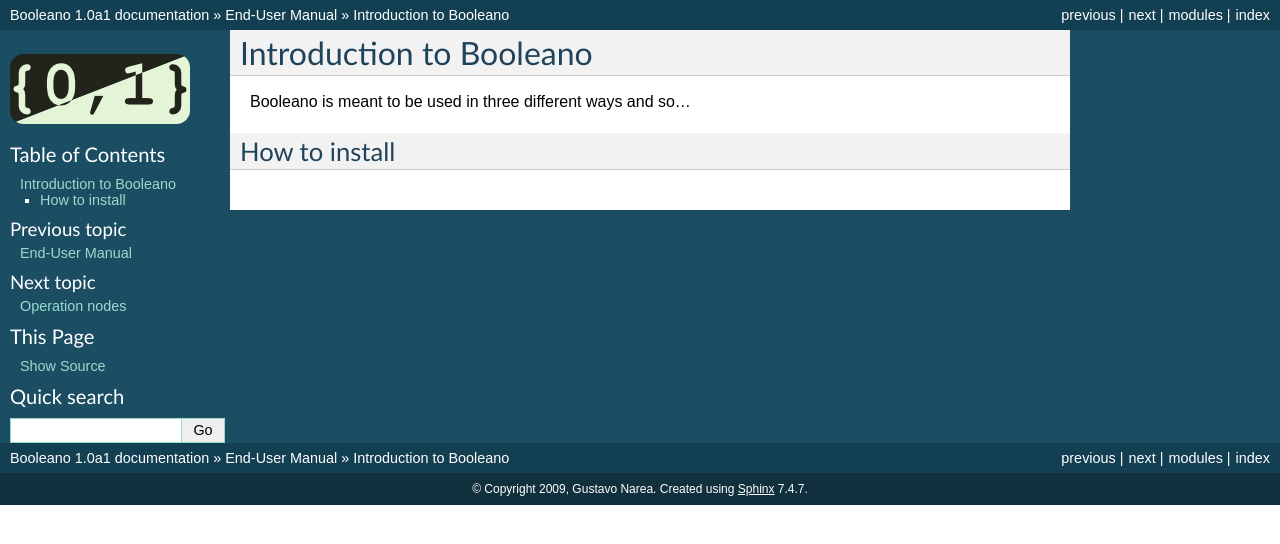
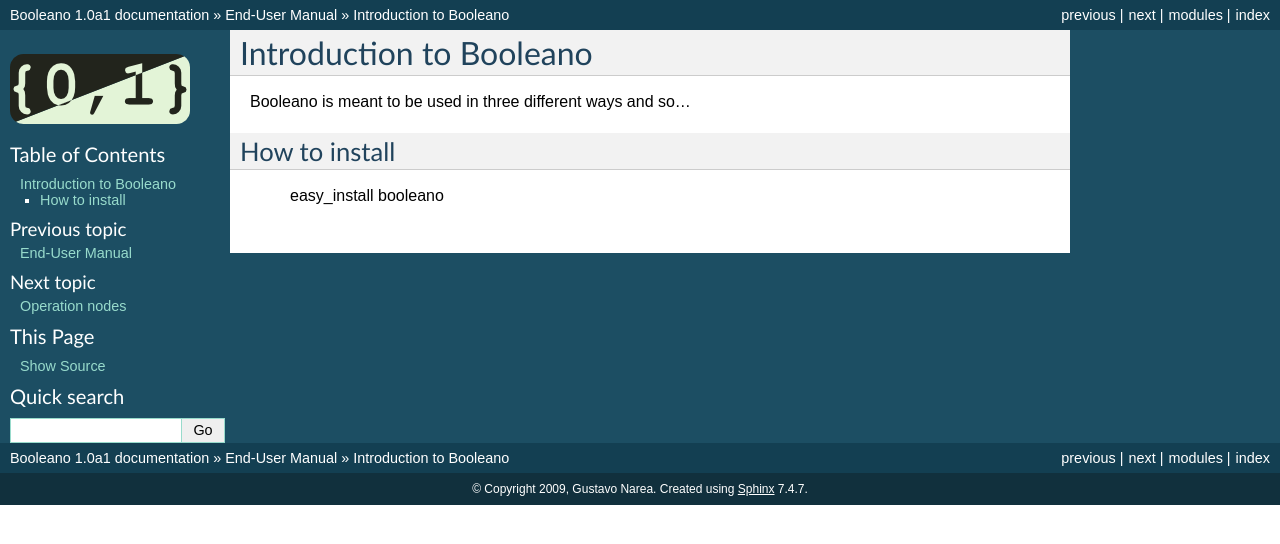
Before and after one commit to aipub/booleano, a Sphinx documentation site: the page built from docs/source/manual/intro.rst, in a window 1280 px wide. Shown: the top 544 px of the page. Built offline with Sphinx 7.4.7, drawn with Linux system fonts in a browser that asks for light colours.

Commit message:
Added the easy_install command to install booleano

```diff
--- a/docs/source/manual/intro.rst
+++ b/docs/source/manual/intro.rst
@@ -6,3 +6,5 @@
 
 How to install
 ==============
+
+    easy_install booleano
```
